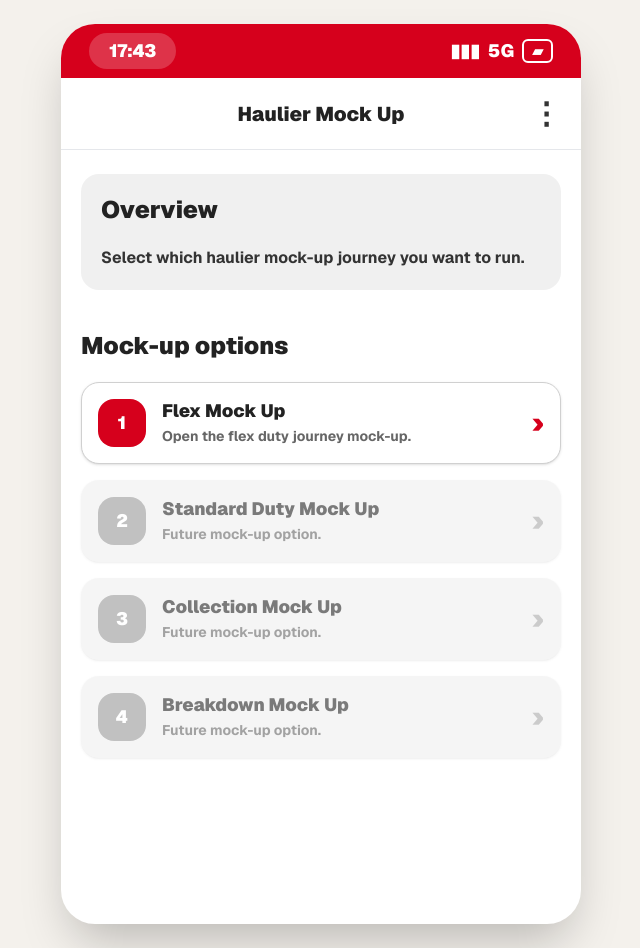
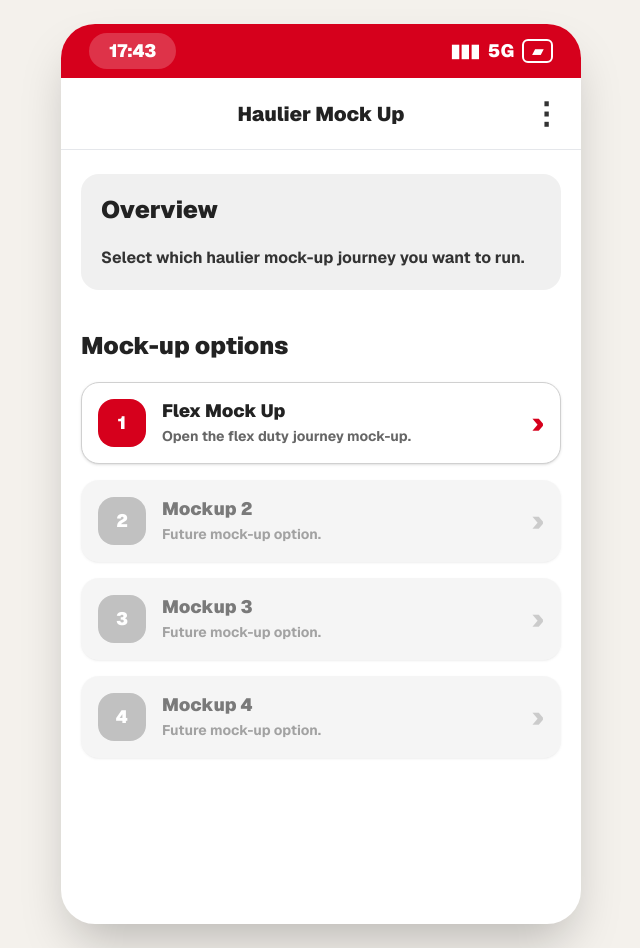
Before and after one commit to acannon76/rugby-league-supporter-web, a Next.js app: page /internal/haulier-app in a window 1280 px wide. Shown: the whole page, without its empty margins (319-959 px from the left). Built offline with nearby package versions, Linux system fonts and the light colour scheme.

Commit message:
change to main page adding more boxes finishing on adding hidden page

```diff
--- a/src/app/internal/haulier-app/HaulierAppMockupClient.tsx
+++ b/src/app/internal/haulier-app/HaulierAppMockupClient.tsx
@@ -36,19 +36,19 @@ const mockupOptions: MockupOption[] = [
     active: true,
   },
   {
-    title: "Standard Duty Mock Up",
+    title: "Mockup 2",
     text: "Future mock-up option.",
     icon: "2",
     active: false,
   },
   {
-    title: "Collection Mock Up",
+    title: "Mockup 3",
     text: "Future mock-up option.",
     icon: "3",
     active: false,
   },
   {
-    title: "Breakdown Mock Up",
+    title: "Mockup 4",
     text: "Future mock-up option.",
     icon: "4",
     active: false,
```
